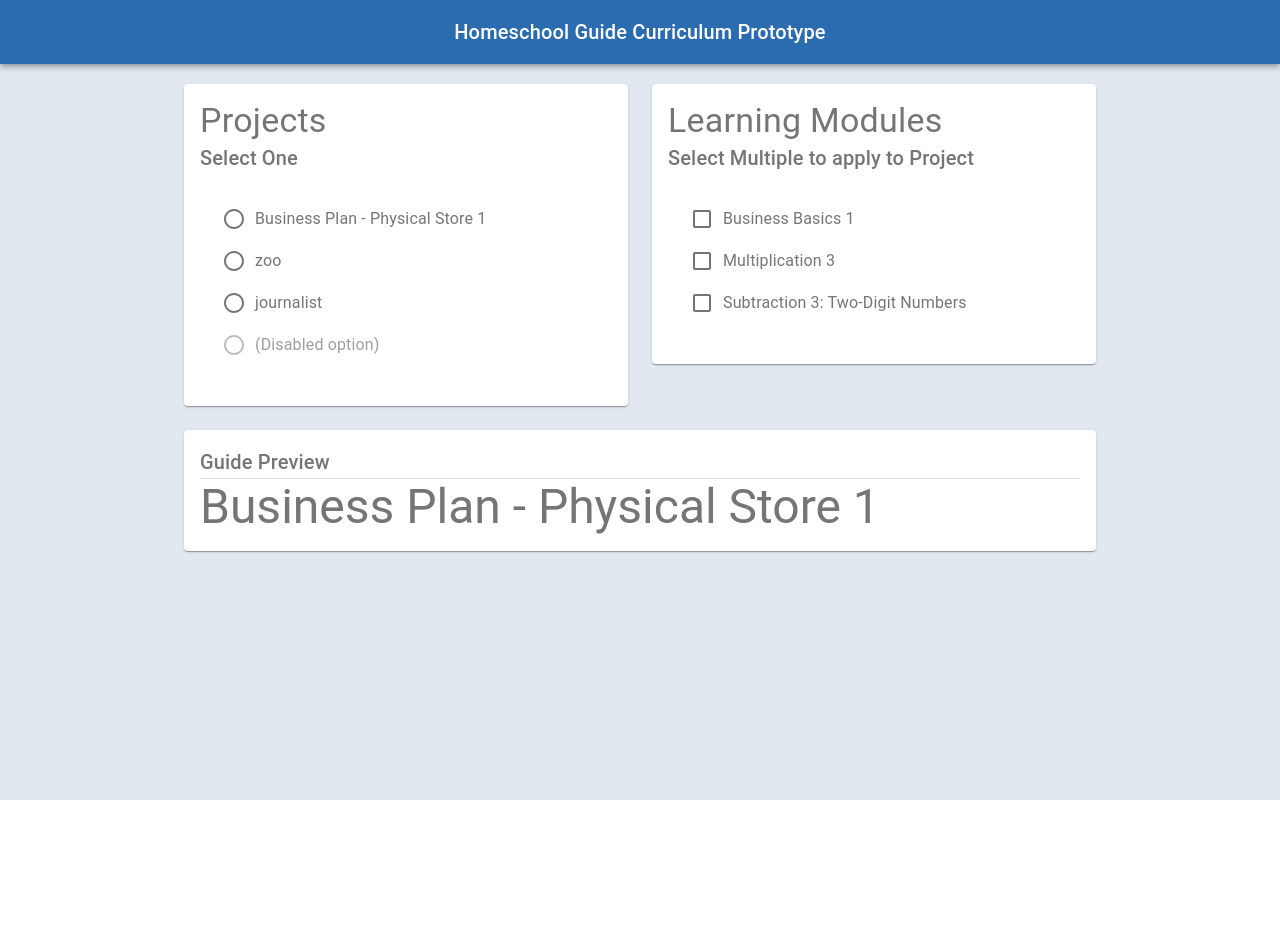
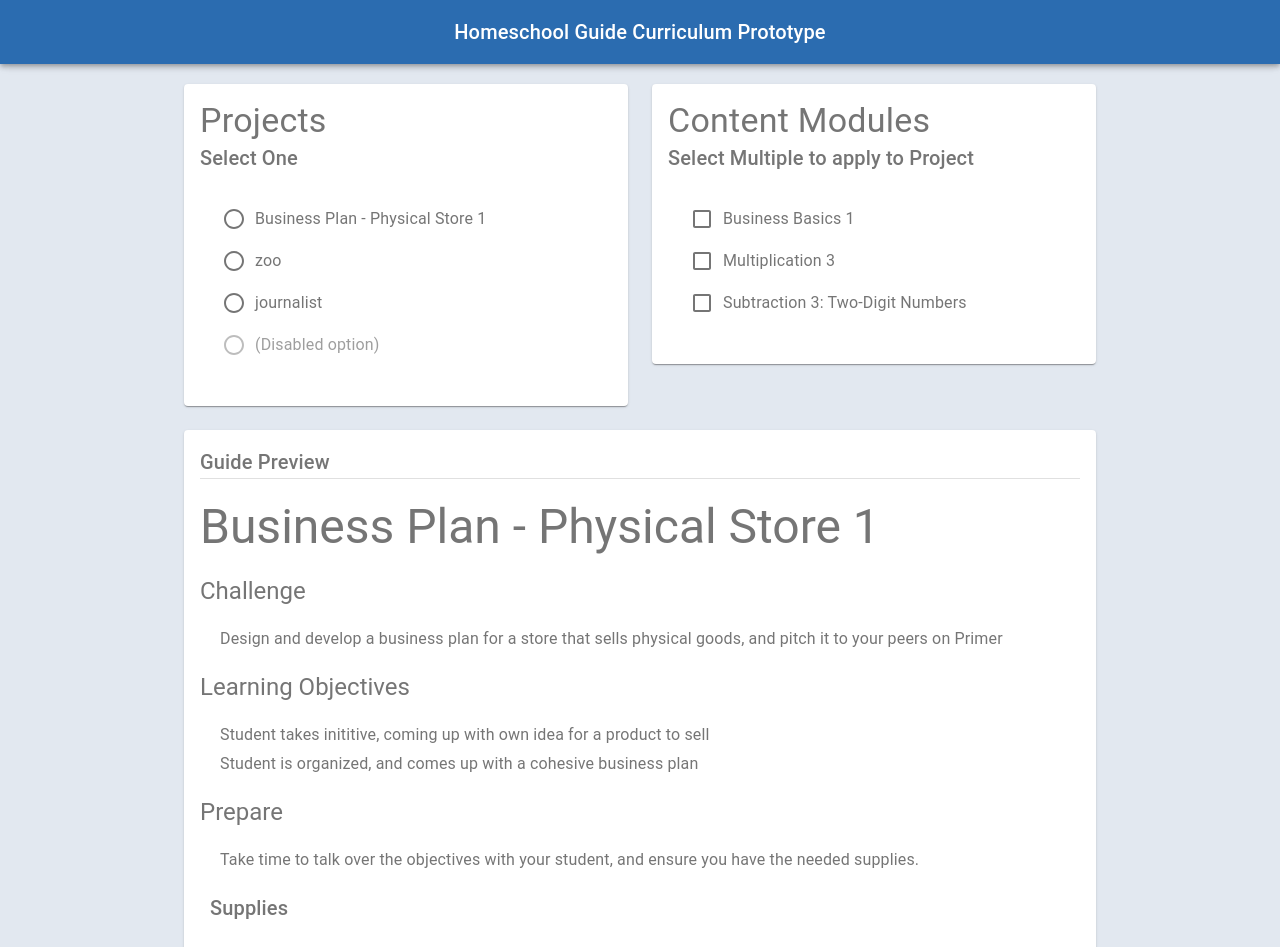
Before and after one commit to phil-mac/homeschool-guide-prototype, a React (Create React App) app: page / in a window 1280 px wide. Shown: the top 947 px of the page. Before the commit the page ends 800 px from the top, so only its background shows below. Built offline with nearby package versions, Linux system fonts and the light colour scheme.

Commit message:
added rendering of project steps to guide preview, including expansion panel for active modules

```diff
--- a/package.json
+++ b/package.json
@@ -4,6 +4,7 @@
   "private": true,
   "dependencies": {
     "@material-ui/core": "^4.9.0",
+    "@material-ui/icons": "^4.5.1",
     "@testing-library/jest-dom": "^4.2.4",
     "@testing-library/react": "^9.3.2",
     "@testing-library/user-event": "^7.1.2",
--- /dev/null
+++ b/src/components/ContentModulePanel.js
@@ -0,0 +1,31 @@
+import React from 'react';
+import { makeStyles, Typography, ExpansionPanel, ExpansionPanelSummary, ExpansionPanelDetails } from '@material-ui/core';
+import ExpandMoreIcon from '@material-ui/icons/ExpandMore';
+
+const useStyles = makeStyles({
+
+  });
+
+export default({activeProject, activeModules}) => {
+  const classes = useStyles();
+
+
+
+  return (
+    <ExpansionPanel>
+        <ExpansionPanelSummary
+          expandIcon={<ExpandMoreIcon />}
+          aria-controls="panel1a-content"
+          id="panel1a-header"
+        >
+          <Typography className={classes.heading}>Expansion Panel 1</Typography>
+        </ExpansionPanelSummary>
+        <ExpansionPanelDetails>
+          <Typography>
+            Lorem ipsum dolor sit amet, consectetur adipiscing elit. Suspendisse malesuada lacus ex,
+            sit amet blandit leo lobortis eget.
+          </Typography>
+        </ExpansionPanelDetails>
+      </ExpansionPanel>
+  );
+}
--- a/src/components/Guide.js
+++ b/src/components/Guide.js
@@ -1,23 +1,79 @@
 import React from 'react';
 import { makeStyles, Typography, Divider } from '@material-ui/core';
 
+import ContentModulePanel from './ContentModulePanel'
+
 const useStyles = makeStyles({
-
+    root:{
+        // margin: '5px 0'
+    },
+    h3:{
+        margin: '20px 0'
+    },
+    h5:{
+        margin: '20px 0'
+    },
+    h6:{
+        margin: '20px 10px'
+    },
+    p:{
+        margin: '5px 20px'
+    }
   });
 
-export default(props) => {
+export default({activeProject, activeModules}) => {
   const classes = useStyles();
 
+  const [objectives, setObjectives] = React.useState([])
+
+  React.useEffect(() => {
+    let objectives = [...activeProject.objectives]
+    activeModules.forEach(contentModule => {
+        objectives = [...objectives, ...contentModule.objectives]
+    })
+    setObjectives(objectives)
+  },[activeProject, activeModules])
+
   return (
-    <div>
+    <div >
         <Typography variant='h6'>Guide Preview</Typography>
         <Divider />
-        <Typography variant='h3'>{props.activeProject.title}</Typography>
-        {props.activeModules.map((learningModule, index) => (
+        <Typography variant='h3' className={classes.h3}>{activeProject.title}</Typography>
+        {/* {activeModules.map((learningModule, index) => (
             <Typography variant='h5' key={index}>{learningModule.title}</Typography>
+        ))} */}
+        <Typography variant='h5' className={classes.h5}>Challenge</Typography>
+        <Typography variant='body1' className={classes.p}>{activeProject.challenge}</Typography>
+
+        <Typography variant='h5' className={classes.h5}>Learning Objectives</Typography>
+        {objectives.map(objective => (
+            <Typography variant='body1' className={classes.p}>{objective}</Typography>
         ))}
 
+        <Typography variant='h5' className={classes.h5}>Prepare</Typography>
+        <Typography variant='body1' className={classes.p}>{activeProject.prepare}</Typography>
+        <Typography variant='h6' className={classes.h6}>Supplies</Typography>
+        <Typography variant='body1' className={classes.p}>{activeProject.supplies}</Typography>
 
+        <Typography variant='h5' className={classes.h5}>Do</Typography>
+        {activeProject.parts.map((part, index) => (
+            <>
+            <Typography variant='h6' className={classes.h6}>Step {index+1}: {part.title}</Typography>
+            {part.steps.map(step => (
+                (step.contentModule === undefined)
+                ? <Typography variant='body1' className={classes.p}>{step.instructions}</Typography>
+                : (activeModules.includes(step.contentModule))
+                    ? <div>
+                        <Typography variant='body1' className={classes.p}>{step.instructions}</Typography>
+                        <div className={classes.p}>
+                            <ContentModulePanel contentModule={step.contentModule} />
+                        </div>
+                      </div>
+                    : <></>
+
+            ))}
+            </>
+        ))}
     </div>
   );
 }
--- a/src/components/ModuleSelect.js
+++ b/src/components/ModuleSelect.js
@@ -34,7 +34,7 @@ export default(props) => {
 
   return (
     <div>
-        <Typography variant='h4'>Learning Modules</Typography>
+        <Typography variant='h4'>Content Modules</Typography>
         <Typography variant='h6'>Select Multiple to apply to Project</Typography>
         <FormControl component="fieldset" className={classes.formControl}>
             <FormGroup>
--- a/src/exampleData.js
+++ b/src/exampleData.js
@@ -1,10 +1,36 @@
 export const modules = [
-    {title: "Business Basics 1"},
-    {title: "Multiplication 3"},
-    {title: "Subtraction 3: Two-Digit Numbers"},
-    {title: "Subtraction 4: Negative Numbers"},
-    {title: "Persuasive Writing 1"},
-    {title: "Design 2: Basic Illustrations"},
+    {
+        title: "Business Basics 1",
+        objectives: [
+            "Student understand the terms Costs and Revnue and can provide examples",
+            "Student understands that Profit = Revenue - Costs",
+        ],
+    },
+    {
+        title: "Multiplication 3",
+        objectives: [
+            "Multiplication 3, objective 1",
+            "Multiplication 3, objective 2",
+        ],
+    },
+    {
+        title: "Subtraction 3: Two-Digit Numbers",
+        objectives: [
+            "Subtraction 3, objective",
+        ],
+    },
+    {
+        title: "Persuasive Writing 1",
+        objectives: [
+            "Persuasive Writing 1, objective",
+        ],
+    },
+    {
+        title: "Design 2: Basic Illustrations",
+        objectives: [
+            "Design 2, objective",
+        ],
+    },
 ]
 
 export const projects = [
@@ -16,13 +42,13 @@ export const projects = [
             modules[1],
             modules[2],
         ],
-        challenge: "Design, develop and pitch a business plan to your peers on Primer for a store that sells physical goods",
-        learningObjectives:[
+        challenge: "Design and develop a business plan for a store that sells physical goods, and pitch it to your peers on Primer",
+        objectives:[
             "Student takes inititive, coming up with own idea for a product to sell",
             "Student is organized, and comes up with a cohesive business plan",
-            "Student Presents the plan in an appealing fashion"
         ],
         supplies: "Paper, Colored Pencils",
+        prepare: "Take time to talk over the objectives with your student, and ensure you have the needed supplies.",
         parts:[
             {
                 title: "Idea and Vision",
```
Also changed, not shown: 1 other file (tests, documents, lock files or other folders).
